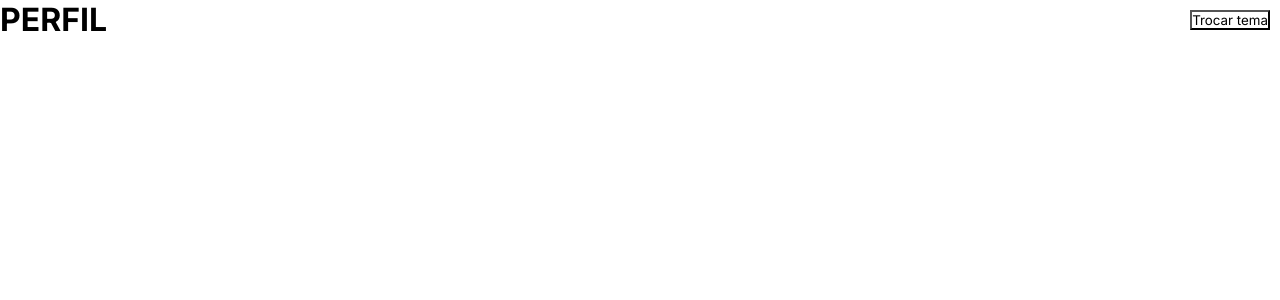
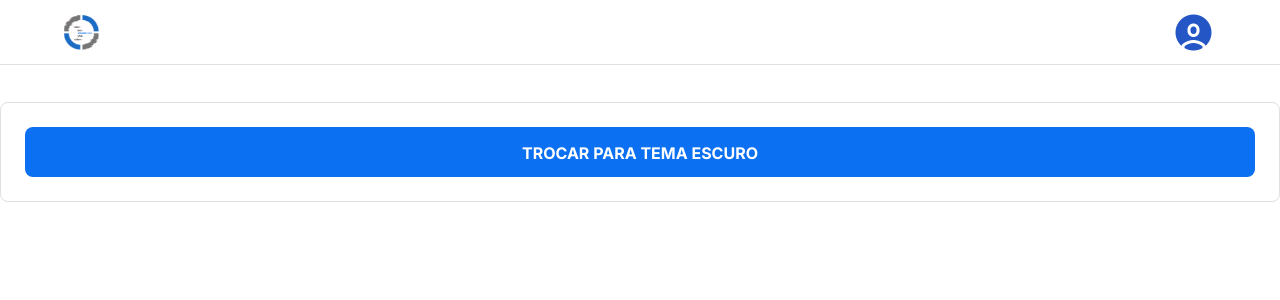
Before and after one commit to KennedyRamos/nedy-sales-dashboard-krs, a React (Vite) app: page /perfil in a window 1280 px wide. Shown: the top 300 px of the page. Built offline with nearby package versions, Linux system fonts and the light colour scheme.

Commit message:
Feat: Switch Theme Logic

```diff
--- a/src/App.tsx
+++ b/src/App.tsx
@@ -1,24 +1,11 @@
-import { useState } from "react"
 import { BrowserRouter as Router, Route, Routes } from "react-router-dom"
-import { ThemeProvider } from "styled-components"
-import { GlobalStyle, lightTheme, darkTheme } from "./styles"
 import { Login, Registration, Home, Leads, Profile } from "./pages"
 
 function App() {
-  const [theme, setTheme] = useState(lightTheme)
-
-  const toggleTheme = () => {
-    setTheme(theme === lightTheme ? darkTheme : lightTheme)
-  }
 
   return (
-    <ThemeProvider theme={theme}>
-      <GlobalStyle />
 
-      <button onClick={toggleTheme} style={{ position: "absolute", top: 10, right: 10 }}>
-        Trocar tema
-      </button>
-
+    <>
       <Router>
         <Routes>
           <Route path="/" element={<Login />} />
@@ -28,7 +15,8 @@
           <Route path="/perfil" element={<Profile />} />
         </Routes>
       </Router>
-    </ThemeProvider>
+    </>
+
   )
 }
 
--- /dev/null
+++ b/src/context/AppThemeContext.ts
@@ -0,0 +1,6 @@
+import { createContext } from "react";
+import type { AppThemeContextProps } from "@/types";
+
+const AppThemeContext = createContext<AppThemeContextProps | undefined>(undefined);
+
+export default AppThemeContext;
--- a/src/main.tsx
+++ b/src/main.tsx
@@ -1,11 +1,16 @@
 import React from 'react'
 import ReactDOM from 'react-dom/client'
 import App from './App.tsx'
+import { GlobalStyle } from "./styles"
+import { AppThemeProvider } from "./providers/AppThemeProvider"
 
 
 
 ReactDOM.createRoot(document.getElementById('root')!).render(
   <React.StrictMode>
-    <App />
+    <AppThemeProvider>
+      <GlobalStyle />
+      <App />
+    </AppThemeProvider>
   </React.StrictMode>,
 )
--- a/src/pages/Profile.tsx
+++ b/src/pages/Profile.tsx
@@ -1,8 +1,18 @@
+import { useContext } from "react"
+import { CardComponent, Header, StyledButton } from "@/components"
+import AppThemeContext from "@/context/AppThemeContext"
+AppThemeContext
+
 export default function Profile() {
-
+  const themeContext = useContext(AppThemeContext)
   return (
     <>
-      <h1>PERFIL</h1>
+      <Header />
+      <CardComponent>
+        <StyledButton className="primary" onClick={themeContext?.toggleTheme}>
+          TROCAR PARA TEMA {themeContext?.appTheme === "light" ? "ESCURO" : "CLARO"}
+        </StyledButton>
+      </CardComponent>
     </>
   )
 }
--- /dev/null
+++ b/src/providers/AppThemeProvider.tsx
@@ -0,0 +1,28 @@
+import { useState, useEffect } from "react";
+import type { ReactNode } from "react";
+import { ThemeProvider } from "styled-components";
+import { darkTheme, lightTheme } from "@/styles";
+import AppThemeContext from "@/context/AppThemeContext";
+
+export const AppThemeProvider = ({ children }: { children: ReactNode }) => {
+    const savedTheme =
+        typeof window !== "undefined" ? localStorage.getItem("theme") : null;
+
+    const [appTheme, setAppTheme] = useState(savedTheme ?? "light");
+
+    const toggleTheme = () => {
+        setAppTheme((prev) => (prev === "light" ? "dark" : "light"));
+    };
+
+    useEffect(() => {
+        localStorage.setItem("theme", appTheme);
+    }, [appTheme]);
+
+    return (
+        <AppThemeContext.Provider value={{ appTheme, toggleTheme }}>
+            <ThemeProvider theme={appTheme === "light" ? lightTheme : darkTheme}>
+                {children}
+            </ThemeProvider>
+        </AppThemeContext.Provider>
+    );
+};
--- /dev/null
+++ b/src/types/appThemeContext.d.ts
@@ -0,0 +1,4 @@
+export interface AppThemeContextProps {
+    appTheme: string
+    toggleTheme: () => void
+}
--- a/src/types/index.ts
+++ b/src/types/index.ts
@@ -4,3 +4,4 @@
 export * from './avatarsList'
 export * from './customTable'
 export * from './customChart'
+export * from './appThemeContext'
```
